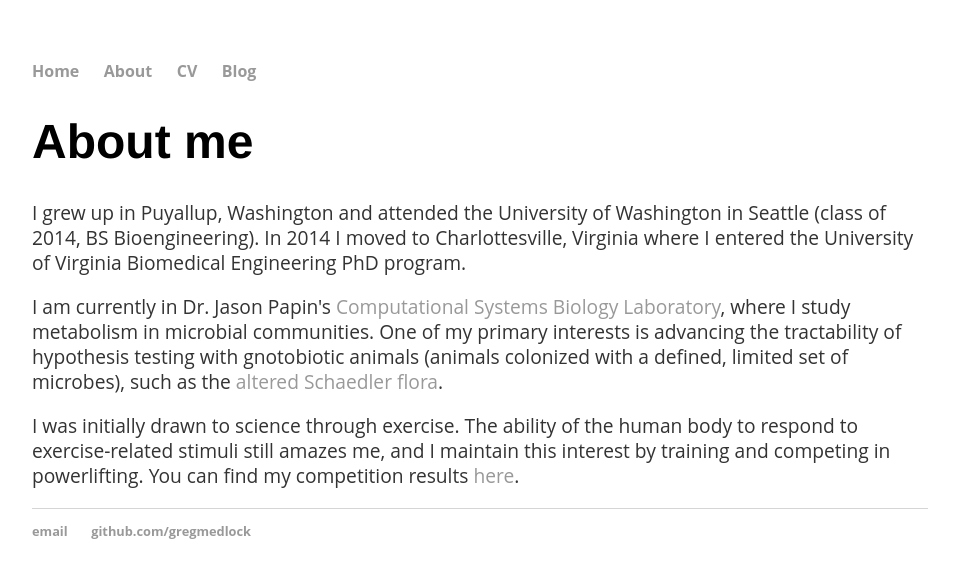
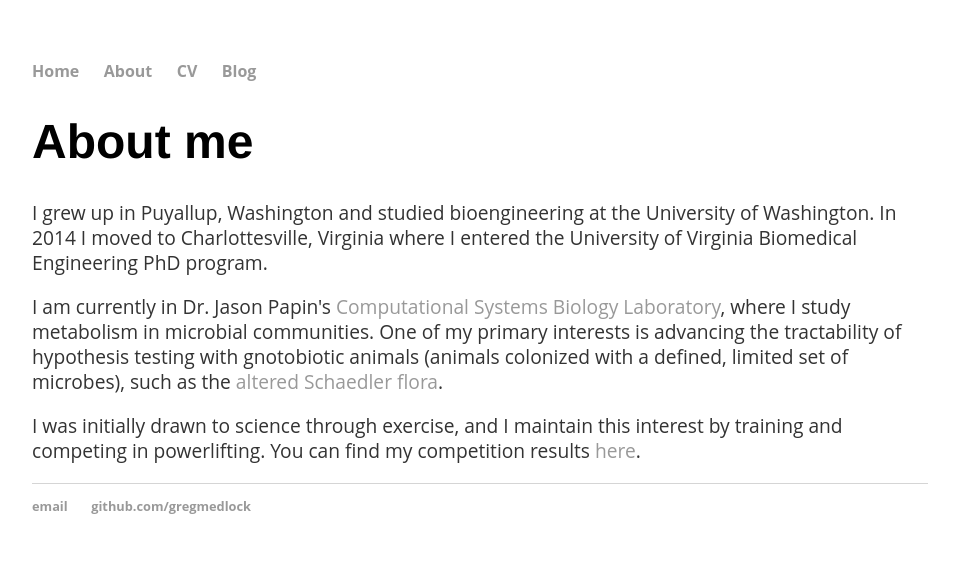
Before and after one commit to gregmedlock/gregmedlock.github.io, a Jekyll site: the page built from about/index.html, in a window 1280 px wide. Shown: the top 578 px of the page, without its empty margins (160-1119 px from the left). Built offline with Jekyll 4.4.1, drawn with Linux system fonts in a browser that asks for light colours.

Commit message:
updated blog and about

```diff
--- a/about/index.html
+++ b/about/index.html
@@ -4,17 +4,9 @@ title: About me
 ---
 <div class="blurb">
 	<h1>About me</h1>
-	<p>I grew up in Puyallup, Washington and attended the University of Washington
-		 in Seattle (class of 2014, BS Bioengineering). In 2014 I moved to Charlottesville, Virginia
-		 where I entered the University of Virginia Biomedical Engineering PhD program.</p>
-	<p>I am currently in Dr. Jason Papin's <a href="http://bme.virginia.edu/csbl/"> Computational Systems Biology Laboratory</a>,
-	 where I study metabolism in microbial communities. One of my primary interests
-   is advancing the tractability of hypothesis testing with gnotobiotic animals (animals colonized with
-	 a defined, limited set of microbes), such as the <a href="https://en.wikipedia.org/wiki/Altered_Schaedler_flora"> altered Schaedler flora</a>.
+	<p>I grew up in Puyallup, Washington and studied bioengineering at the University of Washington. In 2014 I moved to Charlottesville, Virginia where I entered the University of Virginia Biomedical Engineering PhD program.</p>
+	<p>I am currently in Dr. Jason Papin's <a href="http://bme.virginia.edu/csbl/"> Computational Systems Biology Laboratory</a>, where I study metabolism in microbial communities. One of my primary interests is advancing the tractability of hypothesis testing with gnotobiotic animals (animals colonized with a defined, limited set of microbes), such as the <a href="https://en.wikipedia.org/wiki/Altered_Schaedler_flora"> altered Schaedler flora</a>.
 	</p>
-	<p>I was initially drawn to science through exercise. The ability of the human
-		 body to respond to exercise-related stimuli still amazes me, and  I maintain
-		  this interest by training and competing in powerlifting. You can find my competition
-			results <a href="http://usapl.liftingdatabase.com/lifters-view?id=16302"> here</a>.
+	<p>I was initially drawn to science through exercise, and  I maintain this interest by training and competing in powerlifting. You can find my competition results <a href="http://usapl.liftingdatabase.com/lifters-view?id=16302"> here</a>.
 	</p>
 </div><!-- /.blurb -->
```
Also changed, not shown: _posts/2017-12-23-deep-work-in-science.md (deleted, +0 -7 lines), _posts/2018-06-04-deep-work-in-science1.md (added, +17 -0 lines).
